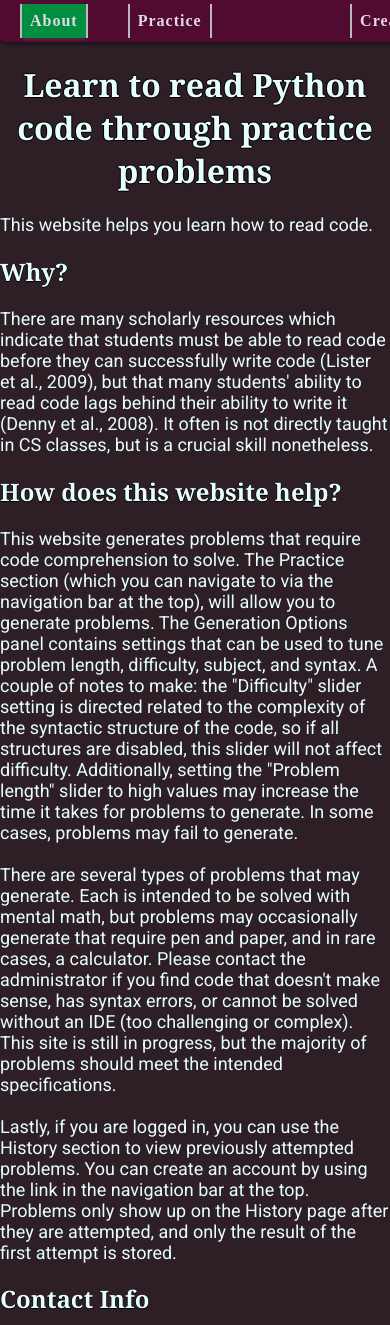
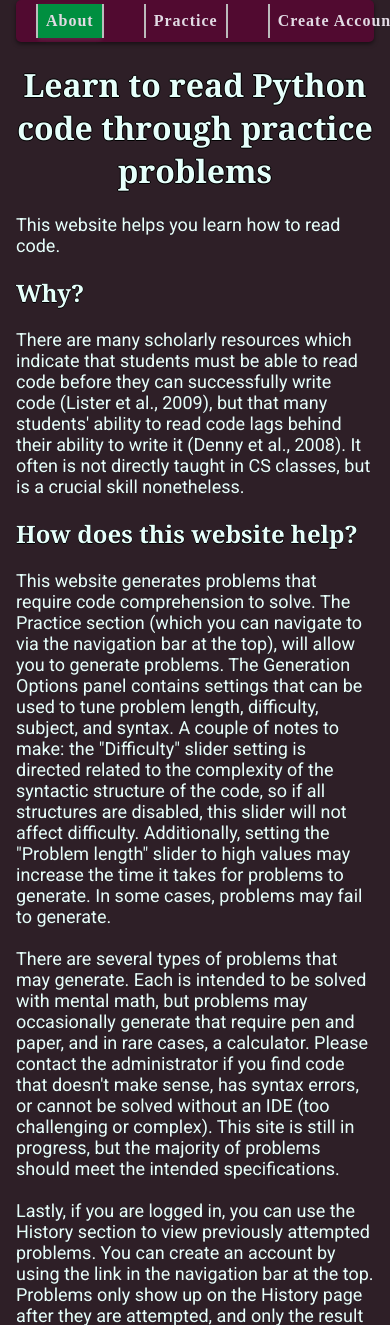
Before and after one commit to wkwako/ed-website, a Django app: page / in a window 390 px wide; the page is wider, and only the part inside the window is pictured. Shown: the top 1325 px of that part. Run offline with Django 5.2, Linux system fonts and the light colour scheme.

```diff
--- a/edtech_project/static/edtech_project/basestyle.css
+++ b/edtech_project/static/edtech_project/basestyle.css
@@ -5,6 +5,8 @@
     background-size: cover;
     margin: 0 auto;
     max-width: 1000px;
+    padding: 0 16px;
+    box-sizing: border-box;
 }
 /* START CODE FROM CHATGPT */
 .navbar {
@@ -12,7 +14,6 @@
     justify-content: space-between;
     align-items: center;
     width: 100%;
-    min-width: 600px;
     max-width: 100%;
     margin: 0 auto;
     padding: 4px 20px;
```
